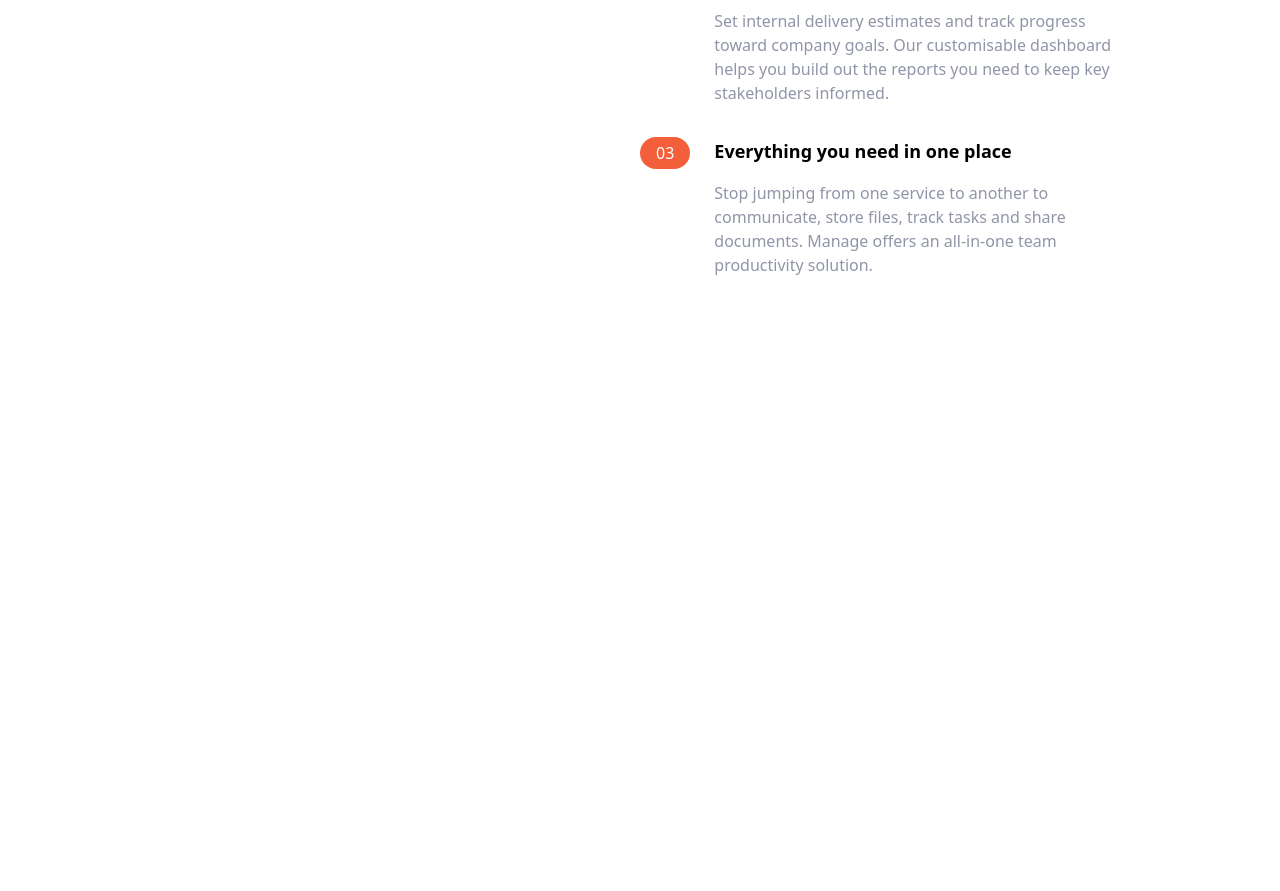
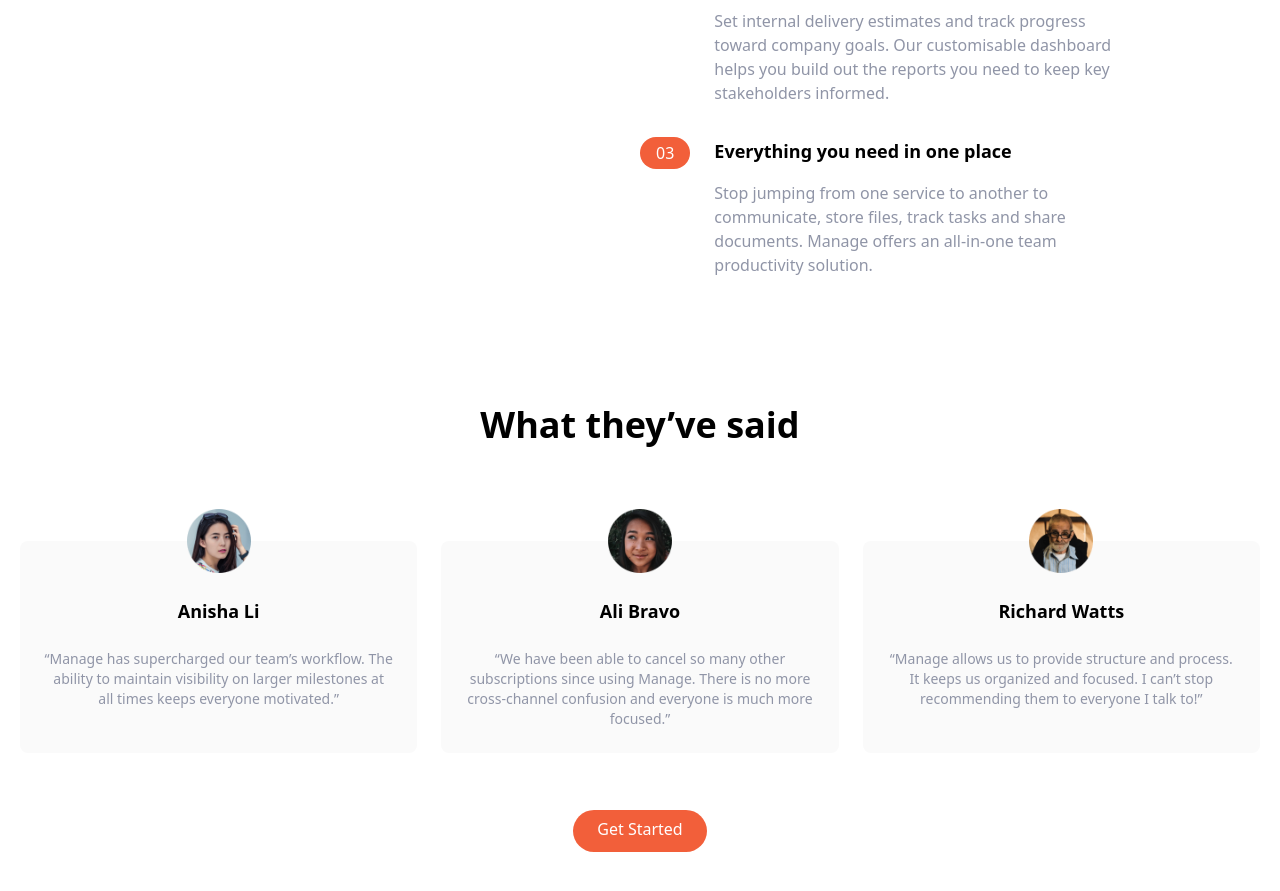
Before and after one commit to juanmaurente/manage-landing-page-master, a website: page index.html in a window 1280 px wide. Shown: the part 815-1706 px from the top of the page. Before the commit the page ends 1092 px from the top, so only its background shows below. Drawn offline with Linux system fonts and the light colour scheme.

Commit message:
testimonial section

```diff
--- a/index.html
+++ b/index.html
@@ -192,5 +192,77 @@
 				</div>
 			</div>
 		</section>
+
+		<!-- Testimonials -->
+		<section id="testimonials">
+			<!-- Container to heading and testimonial blocks-->
+			<div class="max-2 6xl px-5 mx-auto mt-32 text-center">
+				<h2 class="text-4xl font-bold text-center">
+					What they’ve said
+				</h2>
+				<!-- Testimonial Container -->
+				<div class="flex flex-col mt-24 md:flex-row md:space-x-6">
+					<!-- Testimonial 1 -->
+					<div
+						class="flex flex-col items-center p-6 space-y-6 rounded-lg bg-veryLightGray md:w-1/3"
+					>
+						<img
+							src="img/avatar-anisha.png"
+							class="w-16 -mt-14"
+							alt=""
+						/>
+						<h5 class="text-lg font-bold">Anisha Li</h5>
+						<p class="text-sm text-darkGrayishBlue">
+							“Manage has supercharged our team’s workflow. The
+							ability to maintain visibility on larger milestones
+							at all times keeps everyone motivated.”
+						</p>
+					</div>
+
+					<!-- Testimonial 2 -->
+					<div
+						class="hidden md:flex flex-col items-center p-6 space-y-6 rounded-lg bg-veryLightGray md:w-1/3"
+					>
+						<img
+							src="img/avatar-ali.png"
+							class="w-16 -mt-14"
+							alt=""
+						/>
+						<h5 class="text-lg font-bold">Ali Bravo</h5>
+						<p class="text-sm text-darkGrayishBlue">
+							“We have been able to cancel so many other
+							subscriptions since using Manage. There is no more
+							cross-channel confusion and everyone is much more
+							focused.”
+						</p>
+					</div>
+
+					<!-- Testimonial 3 -->
+					<div
+						class="hidden md:flex flex-col items-center p-6 space-y-6 rounded-lg bg-veryLightGray md:w-1/3"
+					>
+						<img
+							src="img/avatar-richard.png"
+							class="w-16 -mt-14"
+							alt=""
+						/>
+						<h5 class="text-lg font-bold">Richard Watts</h5>
+						<p class="text-sm text-darkGrayishBlue">
+							“Manage allows us to provide structure and process.
+							It keeps us organized and focused. I can’t stop
+							recommending them to everyone I talk to!”
+						</p>
+					</div>
+				</div>
+				<!-- Button -->
+				<div class="my-16">
+					<a
+						href="#"
+						class="p-3 px-6 pt-2 text-white bg-brightRed rounded-full baseline hover:bg-brightRedLight"
+						>Get Started</a
+					>
+				</div>
+			</div>
+		</section>
 	</body>
 </html>
```
Also changed, not shown: css/main.css.
